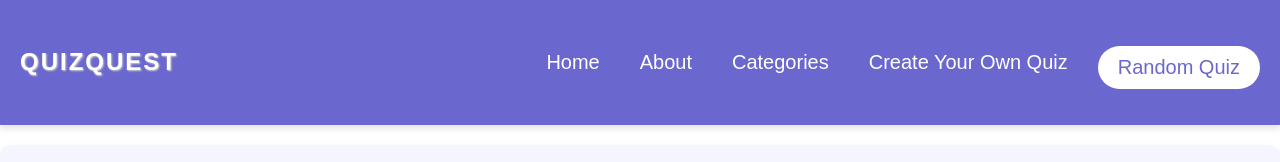
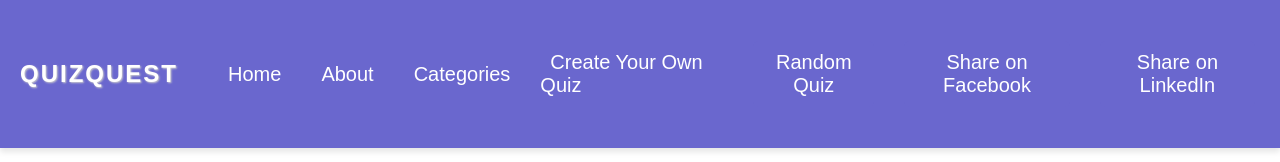
Before and after one commit to Ayushi1972/QuizQuest, a React (Create React App) app: page /pages/Home in a window 1280 px wide. Shown: the top 162 px of the page. Built offline with nearby package versions, Linux system fonts and the light colour scheme; no server answers; the HTML template or start-up script is replaced by a standard one.

Commit message:
made better

```diff
--- a/src/components/NavBar/Navbar.js
+++ b/src/components/NavBar/Navbar.js
@@ -29,6 +29,11 @@ function Navbar() {
     }
   };
 
+  // Function to open a new window for sharing
+  const openShareWindow = (url) => {
+    window.open(url, '_blank', 'width=600,height=400');
+  };
+
   return (
     <nav className="navbar">
       <h1 className="navbar-logo">QuizQuest</h1>
@@ -40,6 +45,16 @@ function Navbar() {
         <li>
           <button onClick={chooseRandomQuiz}>Random Quiz</button>
         </li>
+        <li>
+          <button onClick={() => openShareWindow('https://www.linkedin.com/shareArticle?mini=true&url=http://localhost:3000')}>
+            Share on Facebook
+          </button>
+        </li>
+        <li>
+          <button onClick={() => openShareWindow('https://www.linkedin.com/shareArticle?mini=true&url=http://localhost:3000')}>
+            Share on LinkedIn
+          </button>
+        </li>
       </ul>
     </nav>
   );
--- a/src/pages/Create/Create.js
+++ b/src/pages/Create/Create.js
@@ -1,7 +1,7 @@
 import React, { useState, useEffect } from 'react';
 import { DndProvider, useDrag, useDrop } from 'react-dnd';
 import { HTML5Backend } from 'react-dnd-html5-backend';
-import { useForm, Controller } from 'react-hook-form';
+import { useForm } from 'react-hook-form';
 import { ToastContainer, toast } from 'react-toastify';
 import 'react-toastify/dist/ReactToastify.css';
 import axios from 'axios';
@@ -13,7 +13,7 @@ const ItemTypes = {
 };
 
 function CreateQuiz() {
-  const { register, handleSubmit, control, reset, formState: { errors } } = useForm();
+  const { register, handleSubmit, reset, formState: { errors } } = useForm();
   const [questions, setQuestions] = useState([{ id: 1, type: 'multiple-choice', question: '', choices: ['', '', '', ''], correctChoice: 0, hint: '', imageUrl: '' }]);
   const [categories, setCategories] = useState([]);
   const [selectedCategory, setSelectedCategory] = useState(''); // State for selected category ID
@@ -133,22 +133,6 @@ function CreateQuiz() {
               ))}
             </select>
             {errors.category && <div className="error">{errors.category.message}</div>}
-          </div>
-
-          <div>
-            <label htmlFor="timer">Set Timer (minutes):</label>
-            <Controller
-              name="timer"
-              control={control}
-              defaultValue="5"
-              render={({ field }) => (
-                <select {...field}>
-                  {Array.from({ length: 21 }, (_, i) => (
-                    <option value={i} key={i}>{i}</option>
-                  ))}
-                </select>
-              )}
-            />
           </div>
 
           {questions.map((q, index) => (
--- a/src/pages/QuizPage/QuizPage.css
+++ b/src/pages/QuizPage/QuizPage.css
@@ -140,3 +140,19 @@ button:hover {
     margin: 20px 0 10px 0;
     box-shadow: 0 1px 3px rgba(0, 0, 0, 0.1);
 }
+
+.navbar button {
+    background-color: #6A67CE;
+    color: #fff;
+    border: none;
+    padding: 10px;
+    border-radius: 5px;
+    cursor: pointer;
+    transition: background-color 0.3s, transform 0.3s;
+    margin: 5px;
+  }
+
+  .navbar button:hover {
+    background-color: #5A56B9;
+    transform: scale(1.05);
+  }
--- a/src/pages/QuizPage/QuizPage.js
+++ b/src/pages/QuizPage/QuizPage.js
@@ -7,6 +7,7 @@ import PadletEmbed from '../../components/Padlet/Padlet'; // Import the PadletEm
 import $ from 'jquery';
 import './QuizPage.css';
 
+// Function to shuffle an array (used for shuffling quiz answers)
 const shuffleArray = (array) => {
   for (let i = array.length - 1; i > 0; i--) {
     const j = Math.floor(Math.random() * (i + 1));
@@ -16,30 +17,31 @@ const shuffleArray = (array) => {
 };
 
 function QuizPage() {
-  const { title } = useParams();
-  const [quizData, setQuizData] = useState(null);
-  const [answers, setAnswers] = useState({});
-  const [feedback, setFeedback] = useState({});
-  const [score, setScore] = useState(0);
-  const [submitted, setSubmitted] = useState(false);
-  const [showHints, setShowHints] = useState({});
-  const [showModal, setShowModal] = useState(false);
+  const { title } = useParams(); // Get the quiz title from the URL parameters
+  const [quizData, setQuizData] = useState(null); // State to store quiz data
+  const [answers, setAnswers] = useState({}); // State to store user's answers
+  const [feedback, setFeedback] = useState({}); // State to store feedback for each question
+  const [score, setScore] = useState(0); // State to store the user's score
+  const [submitted, setSubmitted] = useState(false); // State to track if the quiz has been submitted
+  const [showHints, setShowHints] = useState({}); // State to track which hints are shown
+  const [showModal, setShowModal] = useState(false); // State to control the visibility of the result modal
+  const [revealAnswers, setRevealAnswers] = useState({}); // State to track revealed answers
 
   useEffect(() => {
+    // Fetch quiz data from the server
     const fetchQuizData = async () => {
       try {
         const response = await fetch(`http://localhost:3001/api/quiz/${encodeURIComponent(title)}`);
         const data = await response.json();
 
+        // Shuffle answers and store the correct answer text
         const shuffledQuestions = data.questions.map(question => {
-          // Store the correct answer text before shuffling
           const correctAnswerText = question.answers.find(answer => answer.isCorrect).text;
-
           const shuffledAnswers = shuffleArray([...question.answers]);
           return {
             ...question,
             answers: shuffledAnswers,
-            correctAnswer: correctAnswerText // Use the stored correct answer text
+            correctAnswer: correctAnswerText
           };
         });
 
@@ -54,14 +56,17 @@ function QuizPage() {
     fetchQuizData();
   }, [title]);
 
+  // Handle answer changes for each question
   const handleAnswerChange = (questionId, answer) => {
     setAnswers(prev => ({ ...prev, [questionId]: answer }));
   };
 
+  // Handle quiz submission
   const handleSubmit = () => {
     let newFeedback = {};
     let newScore = 0;
 
+    // Evaluate each question
     quizData.questions.forEach(question => {
       const userAnswer = answers[question.questionId];
 
@@ -79,19 +84,25 @@ function QuizPage() {
     setShowModal(true);
   };
 
+  // Toggle hint visibility
   const toggleHint = (questionId) => {
     setShowHints(prev => ({ ...prev, [questionId]: !prev[questionId] }));
   };
 
+  // Toggle answer reveal visibility
+  const toggleRevealAnswer = (questionId) => {
+    setRevealAnswers(prev => ({ ...prev, [questionId]: !prev[questionId] }));
+  };
+
+  // Close the result modal
   const closeModal = () => {
-    // Use jQuery to fade out the modal
     $('.modal-overlay').fadeOut(500, () => {
       setShowModal(false);
     });
   };
 
   if (!quizData) {
-    return <div>Loading...</div>;
+    return <div>Loading...</div>; // Show loading state while fetching data
   }
 
   return (
@@ -126,9 +137,17 @@ function QuizPage() {
           </button>
           {showHints[question.questionId] && <p className="hint">{question.Hint}</p>}
           {submitted && (
-            <div className={`feedback ${feedback[question.questionId] === 'Correct' ? 'correct' : 'incorrect'}`}>
-              {feedback[question.questionId]}
-            </div>
+            <>
+              <div className={`feedback ${feedback[question.questionId] === 'Correct' ? 'correct' : 'incorrect'}`}>
+                {feedback[question.questionId]}
+              </div>
+              <button onClick={() => toggleRevealAnswer(question.questionId)}>
+                {revealAnswers[question.questionId] ? 'Hide Answer' : 'Reveal Answer'}
+              </button>
+              {revealAnswers[question.questionId] && (
+                <p className="correct-answer">Correct Answer: {question.correctAnswer}</p>
+              )}
+            </>
           )}
         </div>
       ))}
```
